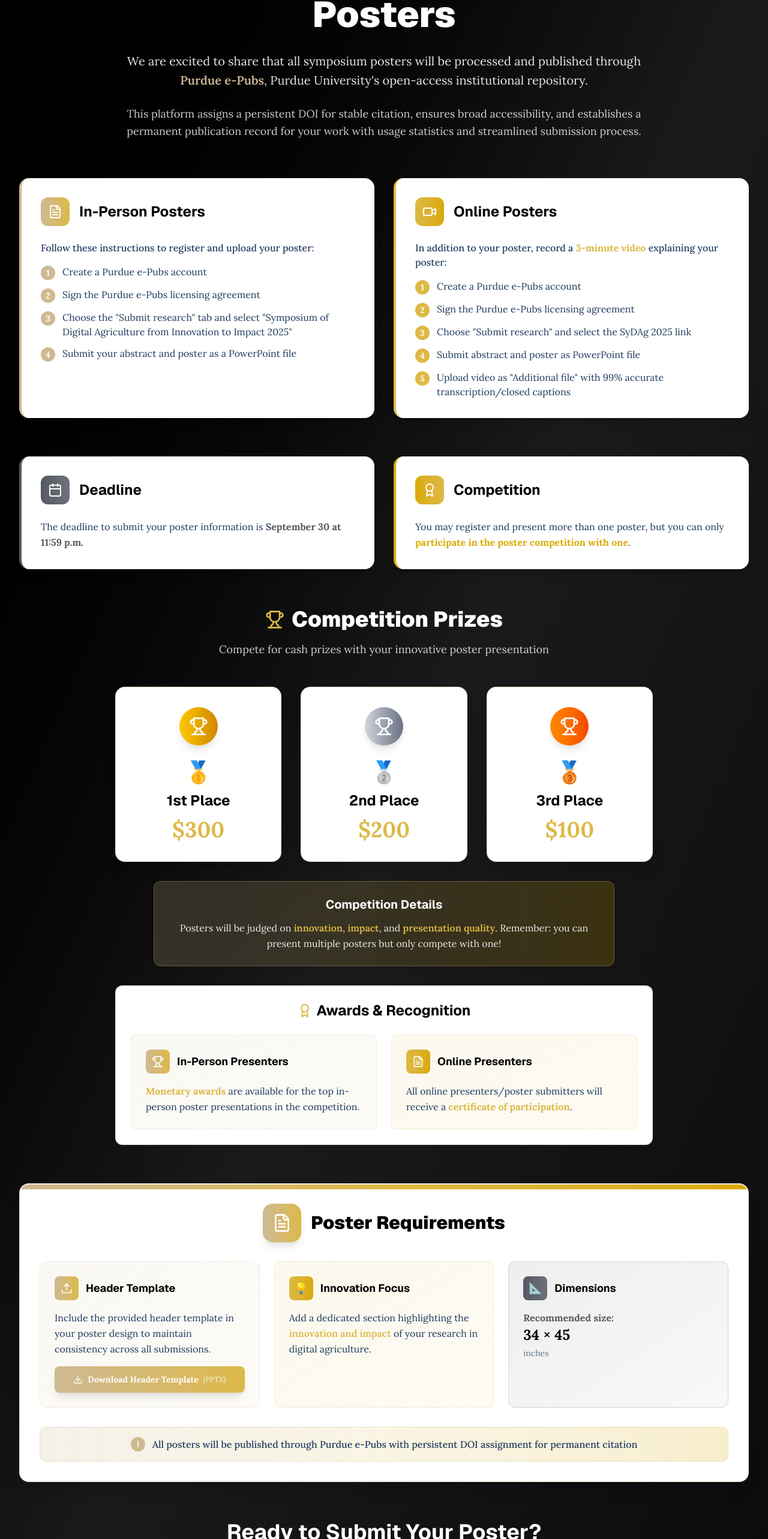
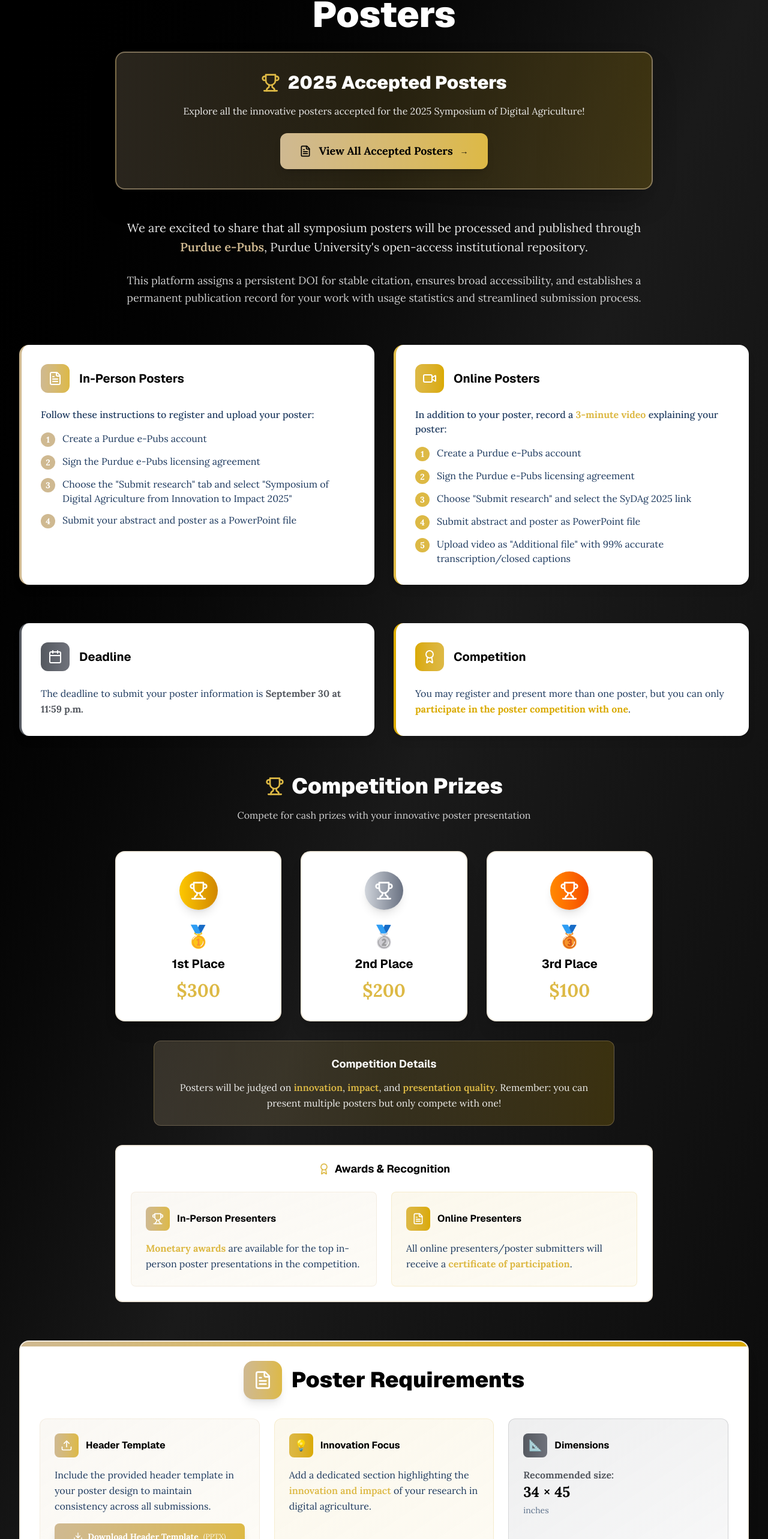
Before and after one commit to PurdueSyDAg/PurdueSyDAg.github.io, a Next.js app: page / in a window 1280 px wide. Shown: the part 1969-4535 px from the top of the page at 60% size. Built offline with nearby package versions, Linux system fonts and the light colour scheme.

Commit message:
chore: link to epubs repo

```diff
--- a/components/Posters.tsx
+++ b/components/Posters.tsx
@@ -57,11 +57,45 @@ export function Posters() {
                     <h2 className="text-5xl sm:text-6xl font-black text-white mb-8">
                         Posters
                     </h2>
+
+                    {/* Accepted Posters Section */}
+                    <motion.div
+                        initial={{ opacity: 0, y: 20 }}
+                        whileInView={{ opacity: 1, y: 0 }}
+                        transition={{ duration: 0.6, delay: 0.1 }}
+                        viewport={{ once: true }}
+                        className="mb-12 max-w-4xl mx-auto"
+                    >
+                        <div className="bg-gradient-to-r from-[#CFB991]/20 via-[#DDB945]/15 to-[#DAAA00]/20 rounded-2xl p-8 border-2 border-[#CFB991]/50 shadow-2xl">
+                            <div className="flex items-center justify-center mb-4">
+                                <Trophy className="w-8 h-8 text-[#DDB945] mr-3" />
+                                <h3 className="text-2xl sm:text-3xl font-black text-white">
+                                    2025 Accepted Posters
+                                </h3>
+                            </div>
+                            <p className="text-base text-white/90 mb-6 leading-relaxed">
+                                Explore all the innovative posters accepted for the 2025 Symposium of Digital Agriculture!
+                            </p>
+                            <motion.a
+                                href="https://docs.lib.purdue.edu/sydag/2025/"
+                                target="_blank"
+                                rel="noopener noreferrer"
+                                whileHover={{ scale: 1.05 }}
+                                whileTap={{ scale: 0.95 }}
+                                className="inline-flex items-center gap-3 px-8 py-4 bg-gradient-to-r from-[#CFB991] to-[#DDB945] text-black font-bold text-lg rounded-xl shadow-lg hover:shadow-2xl transition-all"
+                            >
+                                <FileText className="w-5 h-5" />
+                                <span>View All Accepted Posters</span>
+                                <span className="text-sm opacity-90">→</span>
+                            </motion.a>
+                        </div>
+                    </motion.div>
+
                     <div className="max-w-4xl mx-auto space-y-6">
                         <motion.p
                             initial={{ opacity: 0, y: 15 }}
                             whileInView={{ opacity: 1, y: 0 }}
-                            transition={{ duration: 0.5, delay: 0.1, ease: "easeOut" }}
+                            transition={{ duration: 0.5, delay: 0.2, ease: "easeOut" }}
                             viewport={{ once: true }}
                             className="text-xl text-white/90 leading-relaxed"
                         >
@@ -71,7 +105,7 @@ export function Posters() {
                         <motion.p
                             initial={{ opacity: 0, y: 15 }}
                             whileInView={{ opacity: 1, y: 0 }}
-                            transition={{ duration: 0.5, delay: 0.2, ease: "easeOut" }}
+                            transition={{ duration: 0.5, delay: 0.3, ease: "easeOut" }}
                             viewport={{ once: true }}
                             className="text-lg text-white/80 leading-relaxed"
                         >
@@ -99,7 +133,7 @@ export function Posters() {
                             <div className="w-12 h-12 bg-gradient-to-r from-[#CFB991] to-[#DDB945] rounded-xl flex items-center justify-center mr-4">
                                 <FileText className="w-6 h-6 text-white" />
                             </div>
-                            <h3 className="text-2xl font-bold text-black">In-Person Posters</h3>
+                            <h3 className="text-xl font-bold text-black">In-Person Posters</h3>
                         </div>
 
                         <div className="space-y-4">
@@ -148,7 +182,7 @@ export function Posters() {
                             <div className="w-12 h-12 bg-gradient-to-r from-[#DDB945] to-[#DAAA00] rounded-xl flex items-center justify-center mr-4">
                                 <Video className="w-6 h-6 text-white" />
                             </div>
-                            <h3 className="text-2xl font-bold text-black">Online Posters</h3>
+                            <h3 className="text-xl font-bold text-black">Online Posters</h3>
                         </div>
 
                         <div className="space-y-4">
@@ -213,7 +247,7 @@ export function Posters() {
                             <div className="w-12 h-12 bg-gradient-to-r from-[#555960] to-[#6F727B] rounded-xl flex items-center justify-center mr-4">
                                 <Calendar className="w-6 h-6 text-white" />
                             </div>
-                            <h3 className="text-2xl font-bold text-black">Deadline</h3>
+                            <h3 className="text-xl font-bold text-black">Deadline</h3>
                         </div>
                         <p className="text-[#1E3A5F] leading-relaxed">
                             The deadline to submit your poster information is
@@ -230,7 +264,7 @@ export function Posters() {
                             <div className="w-12 h-12 bg-gradient-to-r from-[#DAAA00] to-[#DDB945] rounded-xl flex items-center justify-center mr-4">
                                 <Award className="w-6 h-6 text-white" />
                             </div>
-                            <h3 className="text-2xl font-bold text-black">Competition</h3>
+                            <h3 className="text-xl font-bold text-black">Competition</h3>
                         </div>
                         <p className="text-[#1E3A5F] leading-relaxed">
                             You may register and present more than one poster, but you can only
@@ -253,7 +287,7 @@ export function Posters() {
                             whileInView={{ opacity: 1, y: 0 }}
                             transition={{ duration: 0.6 }}
                             viewport={{ once: true }}
-                            className="text-4xl font-black text-white mb-4 flex items-center justify-center gap-3"
+                            className="text-3xl sm:text-4xl font-black text-white mb-4 flex items-center justify-center gap-3"
                         >
                             <Trophy className="w-8 h-8 text-[#DDB945]" />
                             Competition Prizes
@@ -263,7 +297,7 @@ export function Posters() {
                             whileInView={{ opacity: 1, y: 0 }}
                             transition={{ duration: 0.6, delay: 0.1 }}
                             viewport={{ once: true }}
-                            className="text-lg text-white/80 max-w-2xl mx-auto"
+                            className="text-base text-white/80 max-w-2xl mx-auto"
                         >
                             Compete for cash prizes with your innovative poster presentation
                         </motion.p>
@@ -292,8 +326,8 @@ export function Posters() {
                                         <Trophy className="w-8 h-8 text-white" />
                                     </div>
                                     <div className="text-4xl mb-3">{prize.rank}</div>
-                                    <h3 className="text-2xl font-bold text-[#000000] mb-3">{prize.place}</h3>
-                                    <p className="text-4xl font-black text-[#DDB945]">{prize.amount}</p>
+                                    <h4 className="text-xl font-bold text-[#000000] mb-3">{prize.place}</h4>
+                                    <p className="text-3xl font-black text-[#DDB945]">{prize.amount}</p>
                                 </div>
                             </motion.div>
                         ))}
@@ -308,8 +342,8 @@ export function Posters() {
                         className="mt-8 bg-gradient-to-r from-[#CFB991]/20 via-[#DDB945]/15 to-[#DAAA00]/20 rounded-xl p-6 border border-[#CFB991]/30 max-w-3xl mx-auto"
                     >
                         <div className="text-center">
-                            <h4 className="text-xl font-bold text-white mb-3">Competition Details</h4>
-                            <p className="text-white/90 leading-relaxed">
+                            <h4 className="text-lg font-bold text-white mb-3">Competition Details</h4>
+                            <p className="text-base text-white/90 leading-relaxed">
                                 Posters will be judged on <span className="font-semibold text-[#DDB945]">innovation</span>,
                                 <span className="font-semibold text-[#DDB945]"> impact</span>, and
                                 <span className="font-semibold text-[#DDB945]"> presentation quality</span>.
@@ -327,8 +361,8 @@ export function Posters() {
                         className="mt-8 bg-white rounded-xl p-6 border-2 border-[#CFB991]/30 max-w-4xl mx-auto"
                     >
                         <div className="text-center mb-6">
-                            <h4 className="text-2xl font-bold text-[#000000] mb-3 flex items-center justify-center gap-2">
-                                <Award className="w-6 h-6 text-[#DDB945]" />
+                            <h4 className="text-lg font-bold text-[#000000] mb-3 flex items-center justify-center gap-2">
+                                <Award className="w-5 h-5 text-[#DDB945]" />
                                 Awards & Recognition
                             </h4>
                         </div>
@@ -340,7 +374,7 @@ export function Posters() {
                                     <div className="w-10 h-10 bg-gradient-to-r from-[#CFB991] to-[#DDB945] rounded-lg flex items-center justify-center mr-3">
                                         <Trophy className="w-5 h-5 text-white" />
                                     </div>
-                                    <h5 className="text-lg font-bold text-[#000000]">In-Person Presenters</h5>
+                                    <h5 className="text-base font-bold text-[#000000]">In-Person Presenters</h5>
                                 </div>
                                 <p className="text-[#1E3A5F] leading-relaxed">
                                     <span className="font-bold text-[#DDB945]">Monetary awards</span> are available for the top in-person poster presentations in the competition.
@@ -353,7 +387,7 @@ export function Posters() {
                                     <div className="w-10 h-10 bg-gradient-to-r from-[#DDB945] to-[#DAAA00] rounded-lg flex items-center justify-center mr-3">
                                         <FileText className="w-5 h-5 text-white" />
                                     </div>
-                                    <h5 className="text-lg font-bold text-[#000000]">Online Presenters</h5>
+                                    <h5 className="text-base font-bold text-[#000000]">Online Presenters</h5>
                                 </div>
                                 <p className="text-[#1E3A5F] leading-relaxed">
                                     All online presenters/poster submitters will receive a <span className="font-bold text-[#DDB945]">certificate of participation</span>.
@@ -379,7 +413,7 @@ export function Posters() {
                             <div className="w-16 h-16 bg-gradient-to-r from-[#CFB991] to-[#DDB945] rounded-2xl flex items-center justify-center mr-4 shadow-lg">
                                 <FileText className="w-8 h-8 text-white" />
                             </div>
-                            <h3 className="text-3xl font-black text-[#000000]">
+                            <h3 className="text-3xl sm:text-4xl font-black text-[#000000]">
                                 Poster Requirements
                             </h3>
                         </div>
@@ -397,7 +431,7 @@ export function Posters() {
                                     <div className="w-10 h-10 bg-gradient-to-r from-[#CFB991] to-[#DDB945] rounded-lg flex items-center justify-center mr-3">
                                         <Upload className="w-5 h-5 text-white" />
                                     </div>
-                                    <h4 className="text-lg font-bold text-[#000000]">Header Template</h4>
+                                    <h4 className="text-base font-bold text-[#000000]">Header Template</h4>
                                 </div>
                                 <p className="text-[#1E3A5F] leading-relaxed mb-4">
                                     Include the provided header template in your poster design to maintain consistency across all submissions.
@@ -432,7 +466,7 @@ export function Posters() {
                                     <div className="w-10 h-10 bg-gradient-to-r from-[#DDB945] to-[#DAAA00] rounded-lg flex items-center justify-center mr-3">
                                         <div className="text-white font-bold text-lg">💡</div>
                                     </div>
-                                    <h4 className="text-lg font-bold text-[#000000]">Innovation Focus</h4>
+                                    <h4 className="text-base font-bold text-[#000000]">Innovation Focus</h4>
                                 </div>
                                 <p className="text-[#1E3A5F] leading-relaxed">
                                     Add a dedicated section highlighting the <span className="font-semibold text-[#DDB945]">innovation and impact</span> of your research in digital agriculture.
@@ -451,7 +485,7 @@ export function Posters() {
                                     <div className="w-10 h-10 bg-gradient-to-r from-[#555960] to-[#6F727B] rounded-lg flex items-center justify-center mr-3">
                                         <div className="text-white font-bold text-lg">📐</div>
                                     </div>
-                                    <h4 className="text-lg font-bold text-[#000000]">Dimensions</h4>
+                                    <h4 className="text-base font-bold text-[#000000]">Dimensions</h4>
                                 </div>
                                 <p className="text-[#1E3A5F] leading-relaxed">
                                     <span className="font-bold text-[#555960]">Recommended size:</span><br />
@@ -481,26 +515,6 @@ export function Posters() {
                     </div>
                 </motion.div>
 
-
-                {/* Submit Button */}
-                <motion.div
-                    initial={{ opacity: 0, y: 30 }}
-                    whileInView={{ opacity: 1, y: 0 }}
-                    transition={{ duration: 0.7, delay: 0.2, ease: "easeOut" }}
-                    viewport={{ once: true }}
-                    className="text-center"
-                >
-                    <h3 className="text-3xl sm:text-4xl font-bold text-white mb-6">
-                        Ready to Submit Your Poster?
-                    </h3>
-                    <p className="text-lg text-white/80 mb-8 max-w-2xl mx-auto">
-                        Start your submission through Purdue e-Pubs and join the symposium poster showcase.
-                    </p>
-                    <div className="inline-flex items-center gap-2 px-8 py-4 bg-gray-400 text-gray-700 font-bold text-xl rounded-2xl cursor-not-allowed opacity-75">
-                        <span>Submission Closed - Deadline Passed</span>
-                    </div>
-                </motion.div>
-
                 {/* Bottom Decorative Element */}
                 <motion.div
                     initial={{ opacity: 0, scaleX: 0 }}
```
